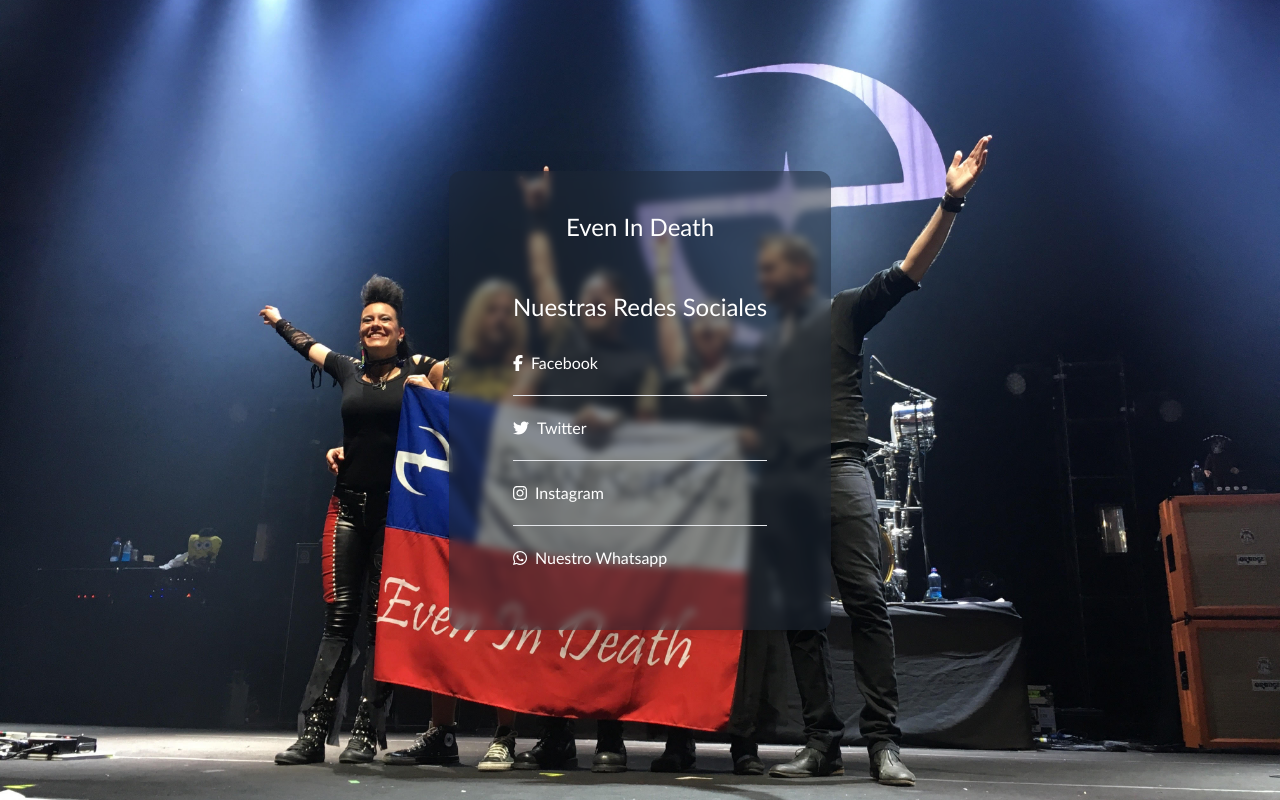
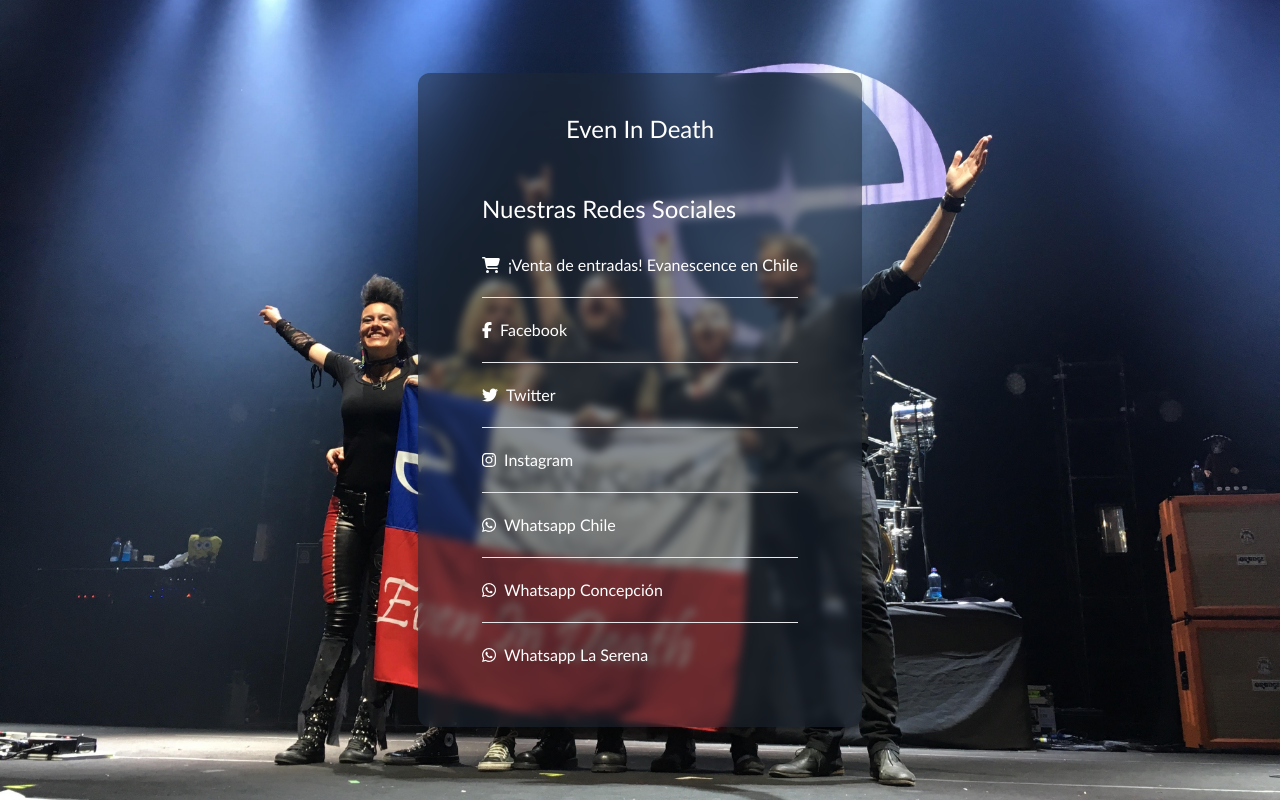
Before and after one commit to angelmaturanat/even-in-death-webpage, a React (Create React App) app: page / in a window 1280 px wide. Built offline with nearby package versions, Linux system fonts and the light colour scheme.

Commit message:
feature: add more links

```diff
--- a/package.json
+++ b/package.json
@@ -5,6 +5,8 @@
   "dependencies": {
     "@fortawesome/fontawesome-svg-core": "^6.4.0",
     "@fortawesome/free-brands-svg-icons": "^6.4.0",
+    "@fortawesome/free-regular-svg-icons": "^6.4.0",
+    "@fortawesome/free-solid-svg-icons": "^6.4.0",
     "@fortawesome/react-fontawesome": "^0.2.0",
     "@testing-library/jest-dom": "^5.16.5",
     "@testing-library/react": "^13.4.0",
--- a/src/components/SocialMediaLinks.tsx
+++ b/src/components/SocialMediaLinks.tsx
@@ -1,16 +1,20 @@
 import React from 'react';
 import { faFacebookF, faTwitter, faInstagram, faWhatsapp } from '@fortawesome/free-brands-svg-icons';
 import SocialMediaItem from './SocialMediaItem';
+import { faCartShopping } from '@fortawesome/free-solid-svg-icons';
 
 const SocialMediaLinks: React.FC = () => {
   return (
     <div>
       <h1 className="mb-2 text-2xl">Nuestras Redes Sociales</h1>
       <ul className="divide-y center">
+        <SocialMediaItem icon={faCartShopping} url={'https://www.puntoticket.com/milenia-2023'} text={'¡Venta de entradas! Evanescence en Chile'}></SocialMediaItem>
         <SocialMediaItem icon={faFacebookF} url={'https://www.facebook.com/evanescencechileoficial'} text={'Facebook'}></SocialMediaItem>
         <SocialMediaItem icon={faTwitter} url={'https://twitter.com/Evan_Chile'} text={'Twitter'}></SocialMediaItem>
         <SocialMediaItem icon={faInstagram} url={'https://www.instagram.com/evenindeathchile/'} text={'Instagram'}></SocialMediaItem>
-        <SocialMediaItem icon={faWhatsapp} url={'https://chat.whatsapp.com/L4NnVKNemE3FnVbV5kqoFv'} text={'Nuestro Whatsapp'}></SocialMediaItem>
+        <SocialMediaItem icon={faWhatsapp} url={'https://chat.whatsapp.com/L4NnVKNemE3FnVbV5kqoFv'} text={'Whatsapp Chile'}></SocialMediaItem>
+        <SocialMediaItem icon={faWhatsapp} url={'https://chat.whatsapp.com/BoU1S1Op03qEyXspghGzqq'} text={'Whatsapp Concepción'}></SocialMediaItem>
+        <SocialMediaItem icon={faWhatsapp} url={'https://chat.whatsapp.com/CtuzAz5sTdh6dff2xOEM8M'} text={'Whatsapp La Serena'}></SocialMediaItem>
       </ul>
     </div>
   );
```
Also changed, not shown: 1 other file (tests, documents, lock files or other folders).
